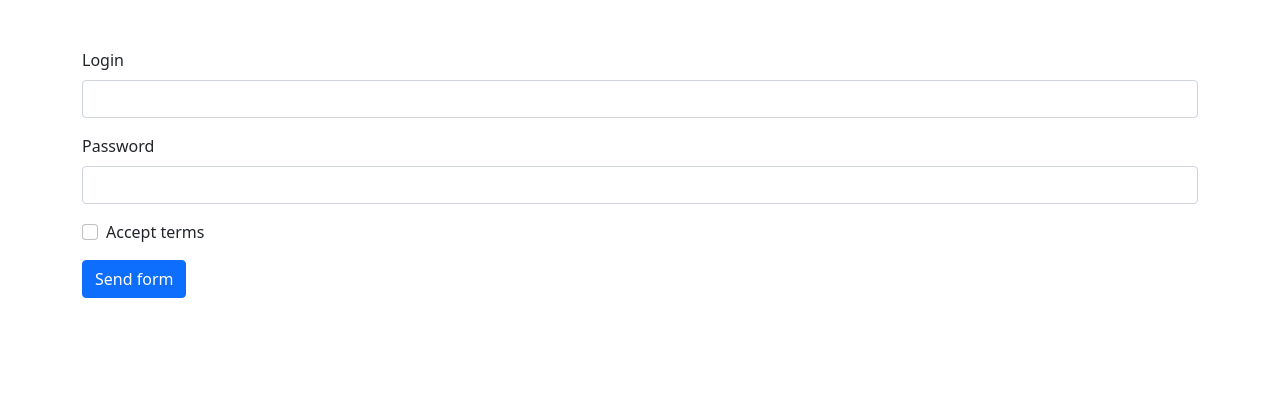
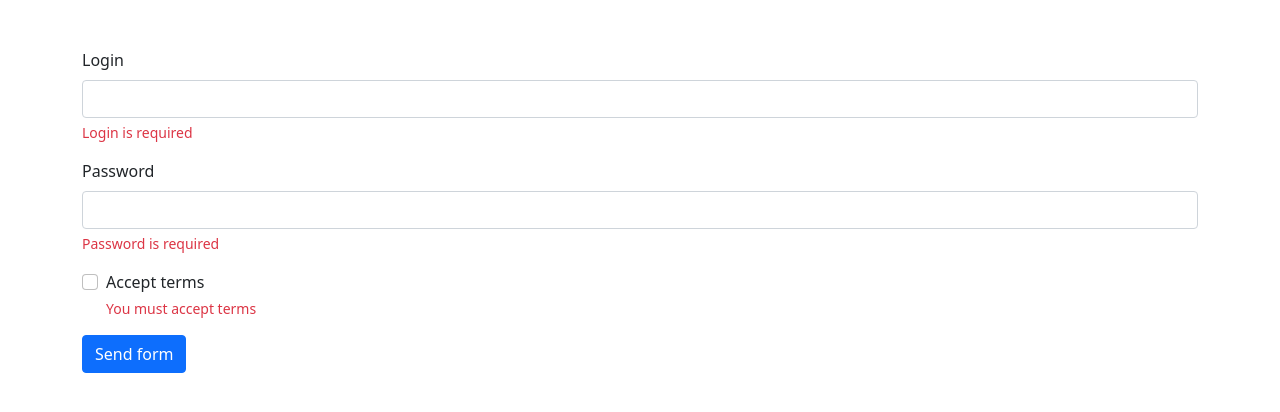
Before and after one commit to cdgstudio/displaying-form-errors, an Angular app: page / in a window 1280 px wide. Shown: the top 412 px of the page. Built offline with nearby package versions, Linux system fonts and the light colour scheme.

Commit message:
Display instant control errors

```diff
--- a/src/app/app.component.html
+++ b/src/app/app.component.html
@@ -9,14 +9,29 @@
       aria-describedby="loginHelp"
       autocomplete="off"
     />
+
+    <label *ngIf="login.hasError('required')" for="login" class="invalid-feedback d-block"> Login is required </label>
+    <label *ngIf="login.hasError('minlength')" for="login" class="invalid-feedback d-block">
+      Login must be at least {{ login.getError('minlength').requiredLength }} characters long
+    </label>
   </div>
   <div class="mb-3">
     <label for="password" class="form-label">Password</label>
     <input formControlName="password" type="password" class="form-control" id="password" autocomplete="off" />
+
+    <label *ngIf="password.hasError('required')" for="password" class="invalid-feedback d-block">
+      Password is required
+    </label>
+    <label *ngIf="password.hasError('minlength')" for="password" class="invalid-feedback d-block">
+      Password must be at least {{ password.getError('minlength').requiredLength }} characters long
+    </label>
   </div>
   <div class="mb-3 form-check">
     <input formControlName="terms" type="checkbox" class="form-check-input" id="terms" autocomplete="off" />
     <label class="form-check-label" for="terms">Accept terms</label>
+    <label *ngIf="terms.hasError('required')" for="terms" class="invalid-feedback d-block">
+      You must accept terms
+    </label>
   </div>
   <button (click)="sendForm()" type="submit" class="btn btn-primary">Send form</button>
 </form>
--- a/src/app/app.component.ts
+++ b/src/app/app.component.ts
@@ -12,6 +12,18 @@ export class AppComponent {
     terms: new FormControl(false, [Validators.requiredTrue]),
   });
 
+  get login() {
+    return this.form.get('login')!;
+  }
+
+  get password() {
+    return this.form.get('password')!;
+  }
+
+  get terms() {
+    return this.form.get('terms')!;
+  }
+
   sendForm() {
     alert('Form was sent');
   }
```
